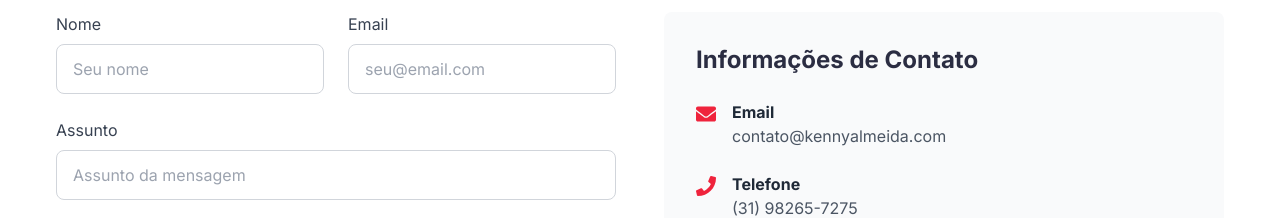
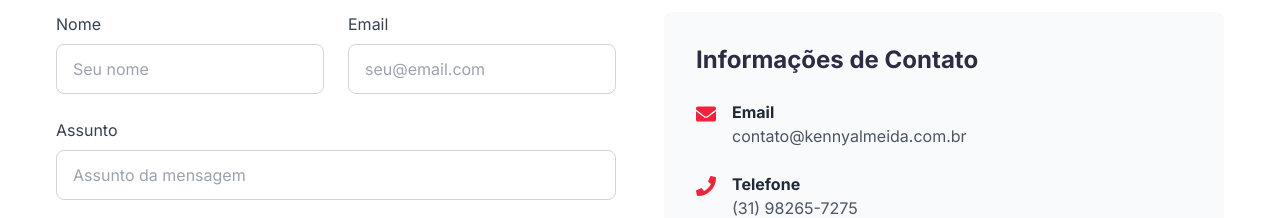
Before and after one commit to diogocoutinho/kennyalmeida.github.io, a Next.js app: page / in a window 1280 px wide. Shown: the part 3740-3958 px from the top of the page. Built offline with nearby package versions, Linux system fonts and the light colour scheme; no server answers.

Commit message:
fix: update email address in Contact component for accuracy

```diff
--- a/src/components/Contact.tsx
+++ b/src/components/Contact.tsx
@@ -136,7 +136,7 @@ export default function Contact() {
                   <FaEnvelope className="text-[#EF233C] text-xl mt-1 mr-4" />
                   <div>
                     <h4 className="font-bold text-gray-800">Email</h4>
-                    <p className="text-gray-600">contato@kennyalmeida.com</p>
+                    <p className="text-gray-600">contato@kennyalmeida.com.br</p>
                   </div>
                 </div>
                 <div className="flex items-start">
```
